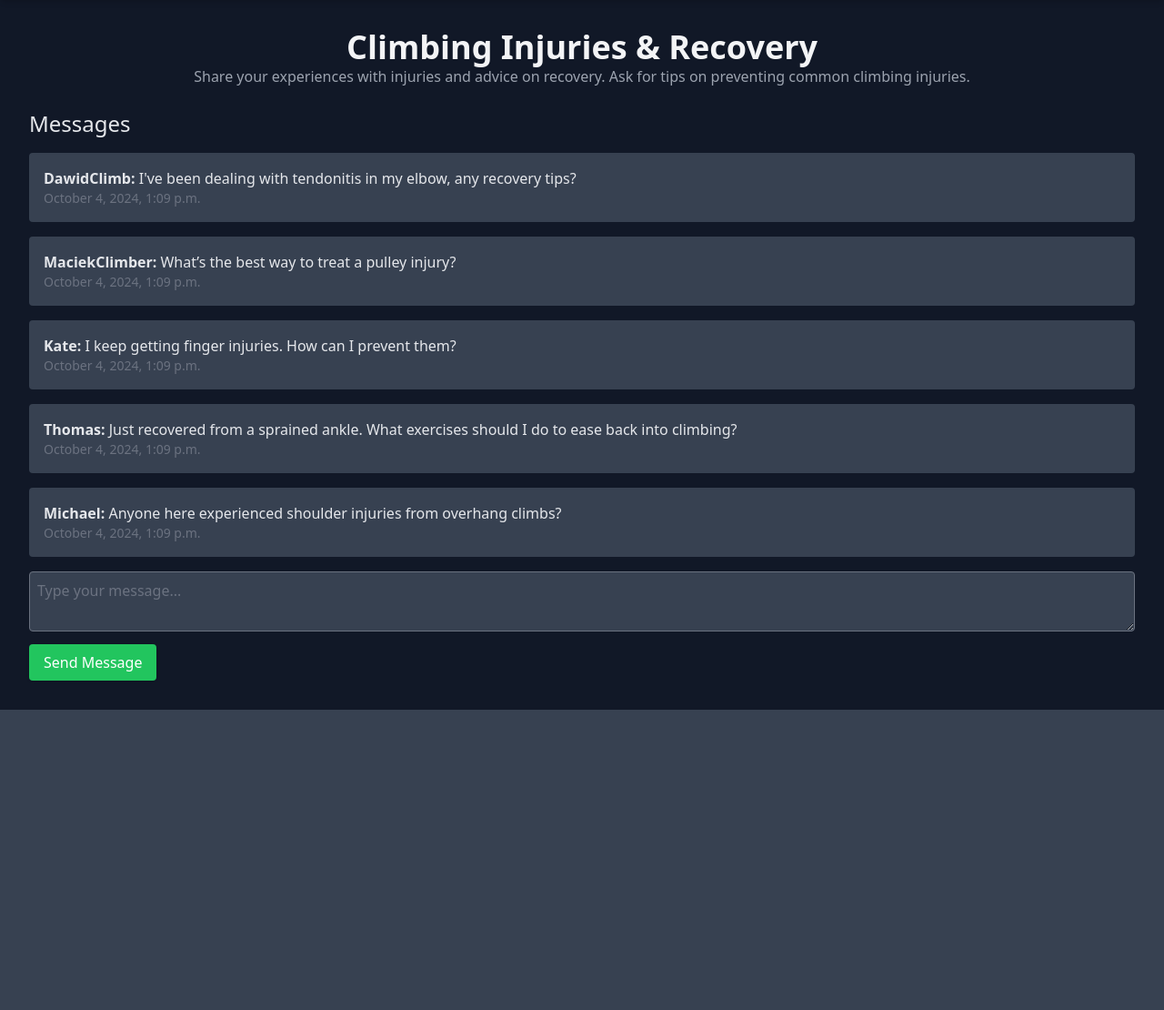
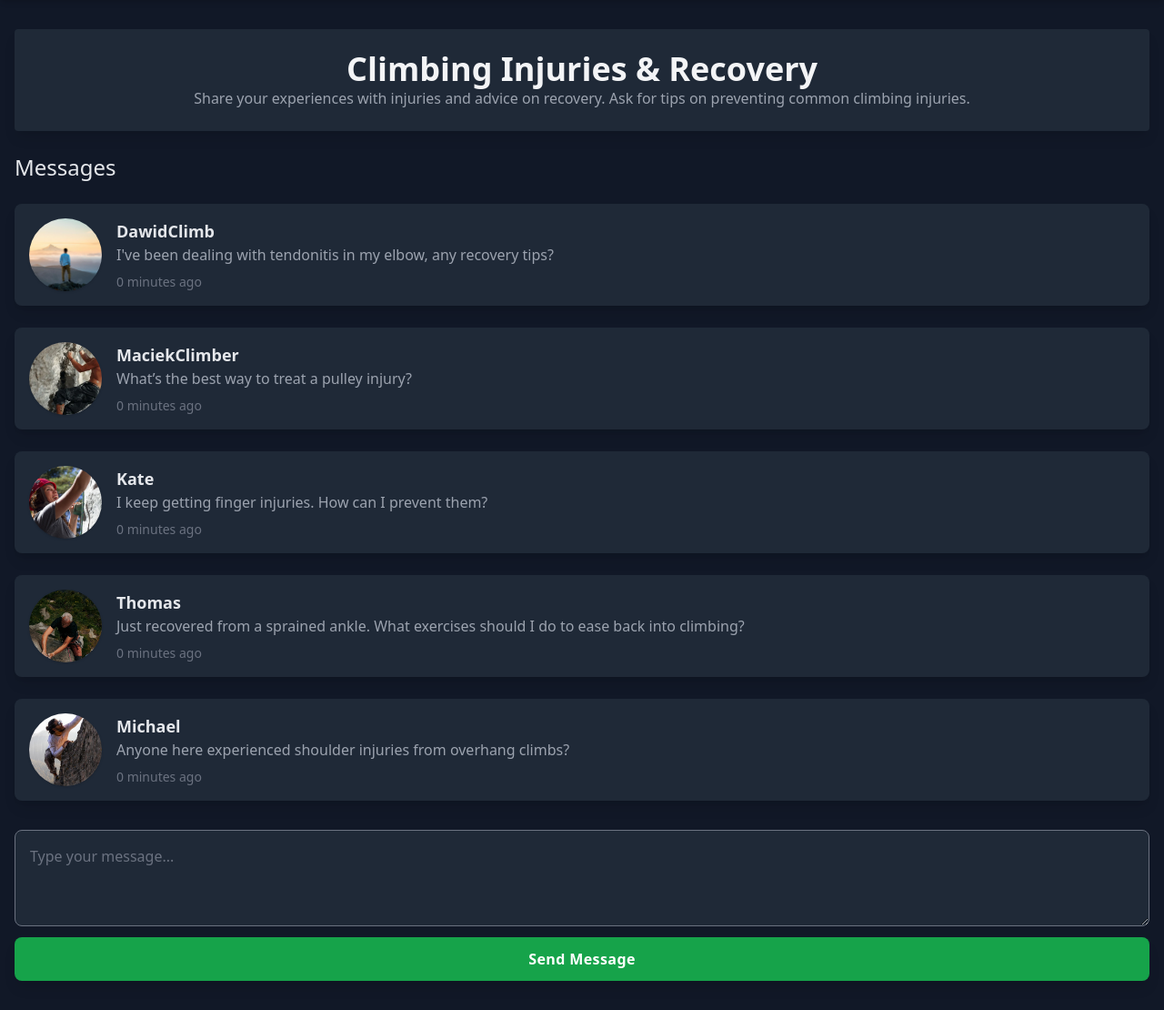
Before and after one commit to dawid31/ascendify, a Django app: page /forum/channel/7/ in a window 1280 px wide. Shown: the part 80-1190 px from the top of the page at 91% size. Before the commit the page ends 860 px from the top, so only its background shows below. Run offline with Django 4.2, Linux system fonts and the light colour scheme; a user stored in the database is signed in; data comes from the database, SQL or seed files in the repository; both versions use the stored data as it was after the commit; style sheets or scripts are compiled from the project's sources; some libraries are stand-ins or nearby versions.

Commit message:
added messages search functionality, forum frontend update

```diff
--- a/ascendify_app/templates/ascendify_app/channel_discussion.html
+++ b/ascendify_app/templates/ascendify_app/channel_discussion.html
@@ -11,37 +11,55 @@
 </head>
 <body class="bg-gray-900 text-gray-100">
 
-    <div class="container mx-auto p-8">
-        <h1 class="text-4xl font-bold text-gray-100 text-center">{{ channel.name }}</h1>
+    <div class="container mx-auto px-4 py-8">
+
+        <!-- Channel Info -->
+        <div class="sticky top-0 bg-gray-800 py-6 rounded mb-6 shadow-lg">
+            <h1 class="text-4xl font-bold text-center">{{ channel.name }}</h1>
             <p class="text-gray-400 text-center">{{ channel.description }}</p>
+        </div>
 
-        <div class="mt-6">
-            <h2 class="text-2xl font-medium text-gray-200">Messages</h2>
-            <div class="mt-4 space-y-4">
+        <!-- Messages Section -->
+        <div class="space-y-6">
+            <h2 class="text-2xl font-medium text-gray-200 mb-4">Messages</h2>
+
+            <div class="space-y-6">
                 {% if channel.messages.all %}
                     {% for message in channel.messages.all %}
-                        <div class="bg-gray-700 p-4 rounded">
-                            <p class="text-gray-200"><strong>{{ message.author.username }}:</strong> {{ message.content }}</p>
-                            <p class="text-gray-500 text-sm">{{ message.created_at|date:"F j, Y, g:i a" }}</p>
+                        <div class="bg-gray-800 p-4 rounded-lg shadow-lg hover:bg-gray-700 transition duration-300 ease-in-out">
+                            <div class="flex items-start">
+                                <!-- User Avatar -->
+                                <img src="{{ message.author.profile.profile_picture.url }}" alt="{{ message.author.username }}" class="w-20 h-20 rounded-full object-cover mr-4 shadow">
+
+                                <!-- Message Content -->
+                                <div>
+                                    <p class="text-lg font-semibold text-gray-200">
+                                        {{ message.author.username }}
+                                    </p>
+                                    <p class="text-gray-400">{{ message.content }}</p>
+                                    <p class="text-gray-500 text-sm mt-2">{{ message.created_at|timesince }} ago</p></div>
+                            </div>
                         </div>
                     {% endfor %}
                 {% else %}
-                    <p class="text-gray-500">No messages in this channel yet.</p>
+                    <p class="text-gray-500">No messages in this channel yet. Be the first to send a message!</p>
                 {% endif %}
             </div>
+        </div>
 
-            <!-- Input for new message -->
-            <div class="mt-4">
+        <!-- Input for New Message -->
+        <div class="mt-8">
             <form method="POST" action="{% url 'send_message' channel.id %}">
                 {% csrf_token %}
-                    <textarea name="content" rows="2" class="w-full p-2 rounded bg-gray-700 text-gray-200" placeholder="Type your message..."></textarea>
-                    <button type="submit" class="mt-2 text-white py-2 px-4 rounded bg-green-500 hover:bg-green-400 shadow hover:shadow-lg font-medium transition transform hover:-translate-y-0.5">
+                <div class="flex items-center">
+                    <textarea name="content" rows="3" class="w-full p-4 rounded-lg bg-gray-800 text-gray-200 focus:outline-none focus:ring-2 focus:ring-green-500 transition duration-200 ease-in-out" placeholder="Type your message..."></textarea>
+                </div>
+                <button type="submit" class="mt-3 w-full py-3 px-6 rounded-lg bg-green-600 hover:bg-green-500 shadow-lg text-white font-semibold tracking-wide transition duration-300 transform hover:translate-y-1 hover:shadow-xl">
                     Send Message
                 </button>
             </form>
         </div>
     </div>
-    </div>
 
 </body>
 </html>
--- a/ascendify_app/templates/ascendify_app/navbar.html
+++ b/ascendify_app/templates/ascendify_app/navbar.html
@@ -85,7 +85,7 @@
             </button>
             <div class="dropdown-menu absolute right-0 mt-2 w-48 bg-gray-700 rounded-md shadow-lg hidden">
                 {% if request.user.is_authenticated %}
-                <a href="{% url 'profile' %}" class="block px-4 py-2 text-gray-300 hover:bg-gray-600">Profile</a>
+                <a href="{% url 'profile' request.user.id %}" class="block px-4 py-2 text-gray-300 hover:bg-gray-600">Profile</a>
                 <a href="{% url 'logout' %}" class="block px-4 py-2 text-gray-300 hover:bg-gray-600">Logout</a>
                 {% else %}
                 <a href="{% url 'login' %}" class="block px-4 py-2 text-gray-300 hover:bg-gray-600">Profile</a>
--- a/ascendify_app/urls.py
+++ b/ascendify_app/urls.py
@@ -6,7 +6,7 @@ urlpatterns = [
     path('login', views.login, name='login'),
     path('register', views.register, name='register'),
     path('logout', views.logoutUser, name='logout'),
-    path('profile', views.profile, name='profile'),
+    path('profile/<int:user_id>/', views.profile, name='profile'),
     path('edit-profile', views.edit_profile, name='edit-profile'),
     path('find-spots', views.find_spots, name='find-spots'),
     path('community', views.community, name='community'),
--- a/ascendify_app/views.py
+++ b/ascendify_app/views.py
@@ -8,6 +8,7 @@ from .models import Profile, TextChannel, Message, Route, Event
 from django.urls import reverse
 from django.http import HttpResponseRedirect
 from django.db.models import Q
+from django.contrib.auth.models import User
 
 def index(request):
     return render(request, 'ascendify_app/index.html')
@@ -45,23 +46,29 @@ def logoutUser(request):
     return redirect('index')
 
 @login_required
-def profile(request):
-    profile = get_object_or_404(Profile, user=request.user)
+def profile(request, user_id=None):
+    if user_id:
+        profile_user = get_object_or_404(User, id=user_id)
+    else:
+        profile_user = request.user
 
-    # Extract data from climbing_stats (assuming keys like 'completed_routes' and 'highest_grade' exist)
+    profile = get_object_or_404(Profile, user=profile_user)
+
+    # Extract data from climbing_stats
     climbing_stats = profile.climbing_stats if profile.climbing_stats else {}
     completed_routes = climbing_stats.get('completed_routes', 'N/A')
     highest_grade = climbing_stats.get('highest_grade', 'N/A')
     experience_level = climbing_stats.get('experience_level', 'N/A')
 
     context = {
-        'user': request.user,
+        'user': profile_user,
         'profile': profile,
         'completed_routes': completed_routes,
         'highest_grade': highest_grade,
         'experience_level': experience_level,
     }
     return render(request, 'ascendify_app/new_profile.html', context)
+
 
 
 
@@ -127,14 +134,17 @@ def search(request):
         events = Event.objects.filter(
             Q(name__icontains=query) | Q(description__icontains=query) | Q(location__icontains=query)
         )
+        messages = Message.objects.filter(
+            Q(content__icontains=query) | Q(author__username__icontains=query) | Q(channel__name__icontains=query))
     else:
-        routes = communities = events = []
+        routes = communities = events = messages = []
 
     context = {
         'routes': routes,
         'communities': communities,
         'events': events,
-        'query': query
+        'query': query,
+        'messages': messages
     }
     return render(request, 'ascendify_app/search_results.html', context)
 
```
Also changed, not shown: ascendify_app/templates/ascendify_app/search_results.html (+43 -1 lines), db.sqlite3, media/profile_pics/1315488.jpg (added), media/profile_pics/7.webp (added), media/profile_pics/8.jpg (added), media/profile_pics/climbing-525768_1280.jpg (added), media/profile_pics/climbing-525768_1280_JVH1td4.jpg (added), media/profile_pics/wspinacz_PGsrcfZ.jpeg (added). Lines whose indentation alone changed are shown as unchanged.
